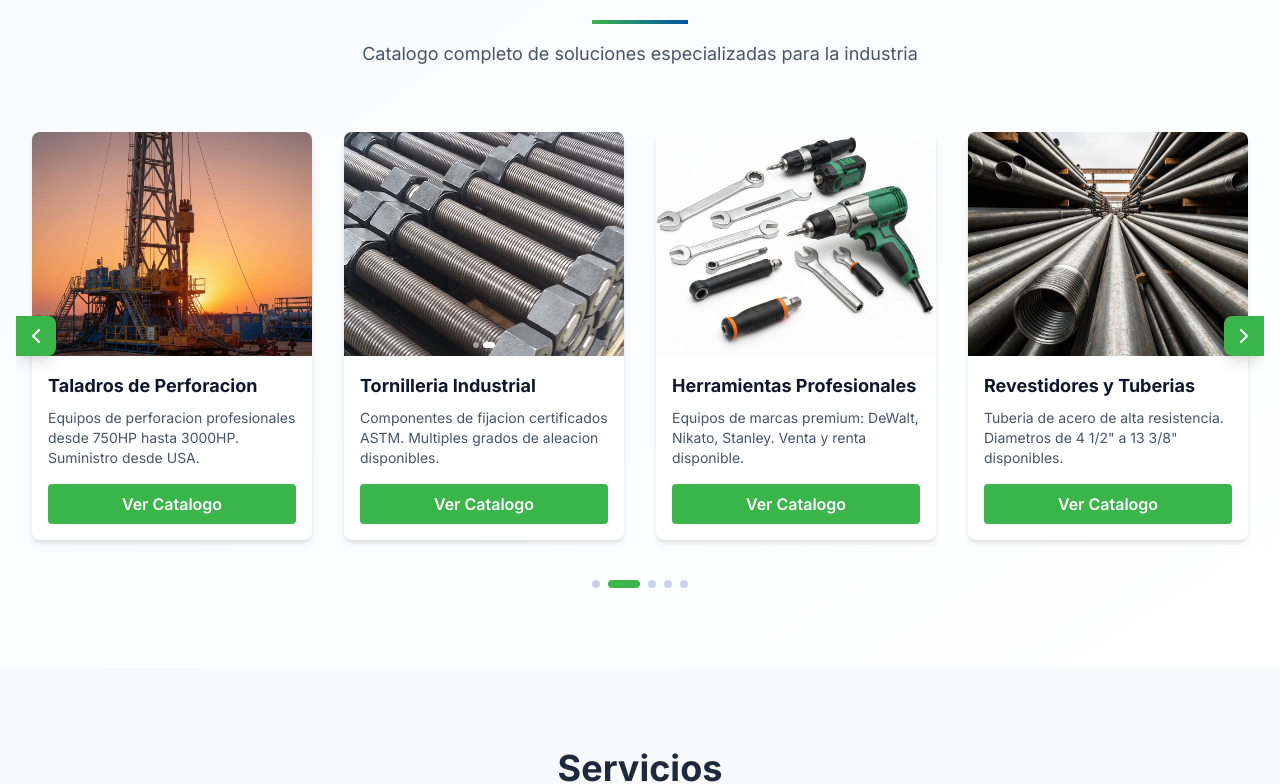
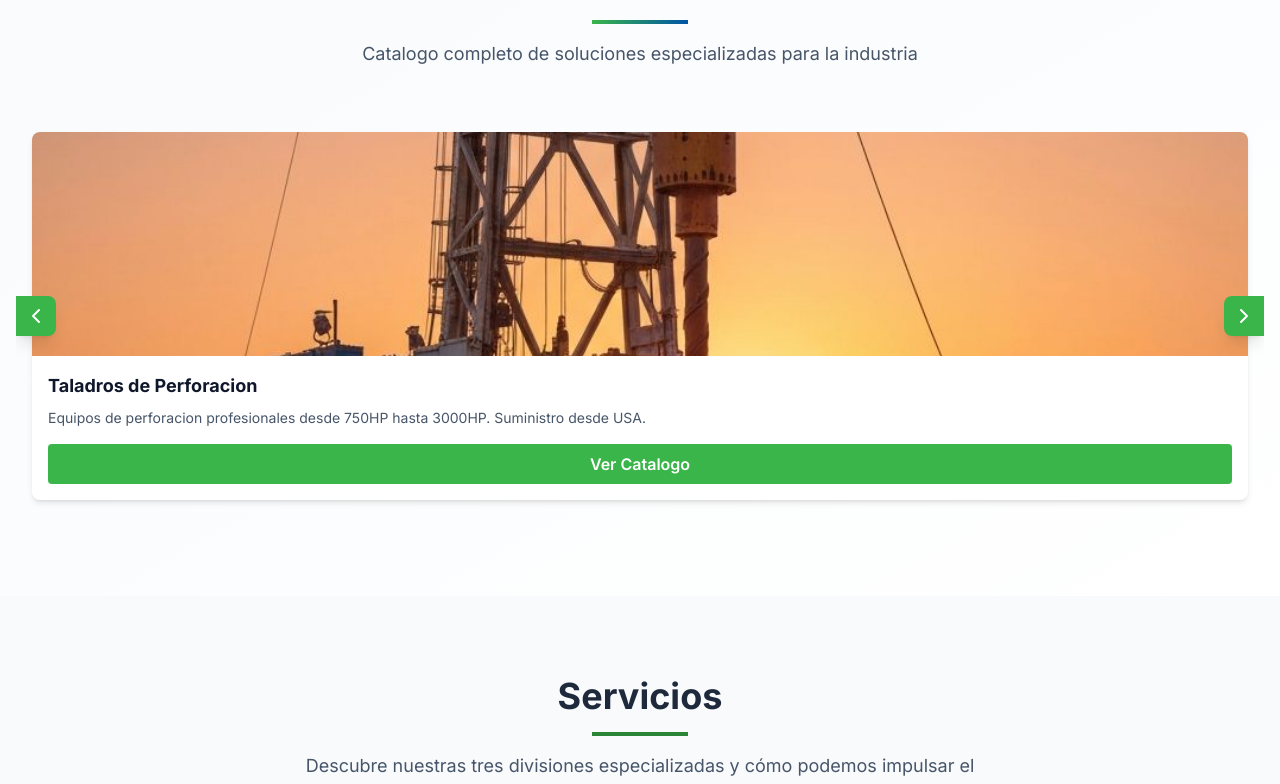
Before and after one commit to blimogestiones-bit/all-supplies-v100-final, a Next.js app: page / in a window 1280 px wide. Shown: the part 949-1733 px from the top of the page. Built offline with nearby package versions, Linux system fonts and the light colour scheme.

Commit message:
fix: update ProductCarousel and Globex Re category
Fix infinite loop in ProductCarousel and correct Globex Re category.

```diff
--- a/app/page.tsx
+++ b/app/page.tsx
@@ -204,7 +204,7 @@ export default function AllSuppliesWebsite() {
 
             <AnimatedSection animation="fade-up" delay={200}>
               <p className="text-xl md:text-2xl text-white mb-10 leading-relaxed drop-shadow-lg font-light max-w-4xl mx-auto">
-                Empresa multinacional especializada en brindar soluciones estratégicas integrales a través de tres divisiones clave: <span className="font-semibold">Energía, tecnología y seguridad</span>, <span className="font-semibold">Servicios de Procura</span> y <span className="font-semibold">Gestión Financiera Internacional</span>.
+                Empresa multinacional especializada en brindar soluciones estratégicas integrales a través de dos divisiones clave: <span className="font-semibold">Energía, tecnología y seguridad</span> y <span className="font-semibold">Servicios de Procura</span>.
               </p>
             </AnimatedSection>
 
--- a/components/product-carousel.tsx
+++ b/components/product-carousel.tsx
@@ -1,6 +1,6 @@
 "use client"
 
-import { useState, useEffect, useRef } from "react"
+import { useState, useEffect, useRef, useCallback } from "react"
 import { ChevronLeft, ChevronRight } from "lucide-react"
 
 interface CarouselProduct {
@@ -21,7 +21,6 @@ interface ProductCarouselProps {
   }
 }
 
-// Sub-component: image slideshow within a single product card
 function ProductImageSlideshow({ images, name }: { images: string[]; name: string }) {
   const [activeImg, setActiveImg] = useState(0)
 
@@ -51,8 +50,8 @@ function ProductImageSlideshow({ images, name }: { images: string[]; name: strin
           {images.map((_, i) => (
             <span
               key={i}
-              className={`block w-1.5 h-1.5 rounded-full transition-all duration-300 ${
-                i === activeImg ? "bg-white w-3" : "bg-white/50"
+              className={`block h-1.5 rounded-full transition-all duration-300 ${
+                i === activeImg ? "bg-white w-3" : "bg-white/50 w-1.5"
               }`}
             />
           ))}
@@ -64,77 +63,120 @@ function ProductImageSlideshow({ images, name }: { images: string[]; name: strin
 
 export function ProductCarousel({
   products,
-  itemsPerView = {
-    mobile: 1,
-    tablet: 2,
-    desktop: 4,
-  },
+  itemsPerView = { mobile: 1, tablet: 2, desktop: 4 },
 }: ProductCarouselProps) {
-  const [currentIndex, setCurrentIndex] = useState(0)
-  const [isAutoPlay, setIsAutoPlay] = useState(true)
-  const [screenSize, setScreenSize] = useState("desktop")
+  const [itemsToShow, setItemsToShow] = useState(4)
+  const trackRef = useRef<HTMLDivElement>(null)
+  // index into the real product list (0-based). We render clones around the list.
+  const indexRef = useRef(0)
+  // whether transition is enabled (disabled during the instant clone-jump)
+  const [transition, setTransition] = useState(true)
+  const autoRef = useRef<ReturnType<typeof setInterval> | null>(null)
 
   useEffect(() => {
     const handleResize = () => {
-      if (window.innerWidth < 768) {
-        setScreenSize("mobile")
-      } else if (window.innerWidth < 1024) {
-        setScreenSize("tablet")
-      } else {
-        setScreenSize("desktop")
-      }
+      if (window.innerWidth < 768) setItemsToShow(itemsPerView.mobile)
+      else if (window.innerWidth < 1024) setItemsToShow(itemsPerView.tablet)
+      else setItemsToShow(itemsPerView.desktop)
     }
     handleResize()
     window.addEventListener("resize", handleResize)
     return () => window.removeEventListener("resize", handleResize)
-  }, [])
+  }, [itemsPerView.mobile, itemsPerView.tablet, itemsPerView.desktop])
 
-  const itemsToShow =
-    screenSize === "mobile"
-      ? itemsPerView.mobile
-      : screenSize === "tablet"
-        ? itemsPerView.tablet
-        : itemsPerView.desktop
+  // We prepend `itemsToShow` clones at the start and append `itemsToShow` at the end
+  // so there is always content to slide into from either direction.
+  const cloneCount = itemsToShow
+  const allItems = [
+    ...products.slice(-cloneCount),
+    ...products,
+    ...products.slice(0, cloneCount),
+  ]
+  const totalSlots = allItems.length
 
-  const maxIndex = Math.max(0, products.length - itemsToShow)
+  // The visual index in allItems that corresponds to real index 0 is `cloneCount`.
+  const toVisual = (real: number) => real + cloneCount
 
+  const applyTranslate = useCallback(
+    (visualIdx: number, animated: boolean) => {
+      if (!trackRef.current) return
+      trackRef.current.style.transition = animated
+        ? "transform 500ms ease-in-out"
+        : "none"
+      trackRef.current.style.transform = `translateX(-${(visualIdx * 100) / itemsToShow}%)`
+    },
+    [itemsToShow]
+  )
+
+  // Set initial position (no animation) whenever itemsToShow changes
   useEffect(() => {
-    if (!isAutoPlay) return
-    const interval = setInterval(() => {
-      setCurrentIndex((prev) => (prev === maxIndex ? 0 : prev + 1))
-    }, 5000)
-    return () => clearInterval(interval)
-  }, [isAutoPlay, maxIndex])
+    applyTranslate(toVisual(indexRef.current), false)
+  // eslint-disable-next-line react-hooks/exhaustive-deps
+  }, [itemsToShow])
+
+  const advance = useCallback(
+    (dir: 1 | -1) => {
+      const next = indexRef.current + dir
+      indexRef.current = next
+      applyTranslate(toVisual(next), true)
+    },
+    [applyTranslate, toVisual]
+  )
+
+  // After each animated transition, if we've slid into a clone region,
+  // instantly jump to the real counterpart.
+  const handleTransitionEnd = useCallback(() => {
+    const real = indexRef.current
+    if (real < 0) {
+      indexRef.current = products.length - 1
+      applyTranslate(toVisual(products.length - 1), false)
+    } else if (real >= products.length) {
+      indexRef.current = 0
+      applyTranslate(toVisual(0), false)
+    }
+  }, [applyTranslate, products.length, toVisual])
+
+  // Autoplay
+  useEffect(() => {
+    autoRef.current = setInterval(() => advance(1), 5000)
+    return () => { if (autoRef.current) clearInterval(autoRef.current) }
+  }, [advance])
 
   const handlePrev = () => {
-    setIsAutoPlay(false)
-    setCurrentIndex((prev) => (prev === 0 ? maxIndex : prev - 1))
+    if (autoRef.current) clearInterval(autoRef.current)
+    autoRef.current = setInterval(() => advance(1), 5000)
+    advance(-1)
   }
 
   const handleNext = () => {
-    setIsAutoPlay(false)
-    setCurrentIndex((prev) => (prev === maxIndex ? 0 : prev + 1))
+    if (autoRef.current) clearInterval(autoRef.current)
+    autoRef.current = setInterval(() => advance(1), 5000)
+    advance(1)
   }
+
+  const itemWidth = `${100 / itemsToShow}%`
 
   return (
     <div className="w-full">
       <div className="relative overflow-hidden">
         <div
-          className="flex transition-transform duration-500 ease-out"
-          style={{ transform: `translateX(-${currentIndex * (100 / itemsToShow)}%)` }}
+          ref={trackRef}
+          className="flex will-change-transform"
+          style={{ width: `${(totalSlots / itemsToShow) * 100}%` }}
+          onTransitionEnd={handleTransitionEnd}
         >
-          {products.map((product) => {
-            const images = product.images && product.images.length > 0
-              ? product.images
-              : [product.image]
+          {allItems.map((product, idx) => {
+            const images =
+              product.images && product.images.length > 0
+                ? product.images
+                : [product.image]
             return (
               <div
-                key={product.id}
-                className="flex-shrink-0"
-                style={{ width: `${100 / itemsToShow}%` }}
+                key={`${product.id}-${idx}`}
+                style={{ width: itemWidth, flexShrink: 0 }}
               >
                 <div className="p-2 md:p-4">
-                  <div className="bg-white rounded-lg shadow-md hover:shadow-xl transition-shadow duration-300 overflow-hidden h-full flex flex-col">
+                  <div className="bg-white rounded-lg shadow-md hover:shadow-xl transition-shadow duration-300 overflow-hidden flex flex-col">
                     <ProductImageSlideshow images={images} name={product.name} />
                     <div className="p-4 flex flex-col flex-grow">
                       <h3 className="font-bold text-lg text-slate-900 mb-2">{product.name}</h3>
@@ -160,7 +202,6 @@ export function ProductCarousel({
         >
           <ChevronLeft className="w-6 h-6" />
         </button>
-
         <button
           onClick={handleNext}
           className="absolute right-0 top-1/2 -translate-y-1/2 z-10 bg-brand-green hover:bg-brand-green-dark text-white p-2 rounded-l-lg transition-all duration-300 shadow-lg"
@@ -169,22 +210,6 @@ export function ProductCarousel({
           <ChevronRight className="w-6 h-6" />
         </button>
       </div>
-
-      <div className="flex justify-center gap-2 mt-6">
-        {Array.from({ length: maxIndex + 1 }).map((_, index) => (
-          <button
-            key={index}
-            onClick={() => {
-              setIsAutoPlay(false)
-              setCurrentIndex(index)
-            }}
-            className={`w-2 h-2 rounded-full transition-all duration-300 ${
-              index === currentIndex ? "bg-brand-green w-8" : "bg-slate-300 hover:bg-slate-400"
-            }`}
-            aria-label={`Go to product group ${index + 1}`}
-          />
-        ))}
-      </div>
     </div>
   )
 }
--- a/components/suppliers-carousel.tsx
+++ b/components/suppliers-carousel.tsx
@@ -7,7 +7,7 @@ const suppliers = [
   { name: "TCS", category: "Tecnologia y Servicios", logo: "/suppliers/tcs.png", larger: true },
   { name: "Tamma Group", category: "Grupo Empresarial", logo: "/suppliers/tamma-group.png" },
   { name: "TeleMedicina24", category: "Servicios de Salud", logo: "/suppliers/telemedicina24.png", larger: true },
-  { name: "Globex Re", category: "Aseguradora", logo: "/allies/globex-re.png" },
+  { name: "Globex Re", category: "Reaseguradora", logo: "/allies/globex-re.png" },
   { name: "Inversiones Sumizara", category: "Tecnologia", logo: "/allies/inversiones-sumizara.jpg" },
   { name: "TradeXAuto", category: "Comercio Internacional", logo: "/allies/tradexauto.png" },
 ]
```
